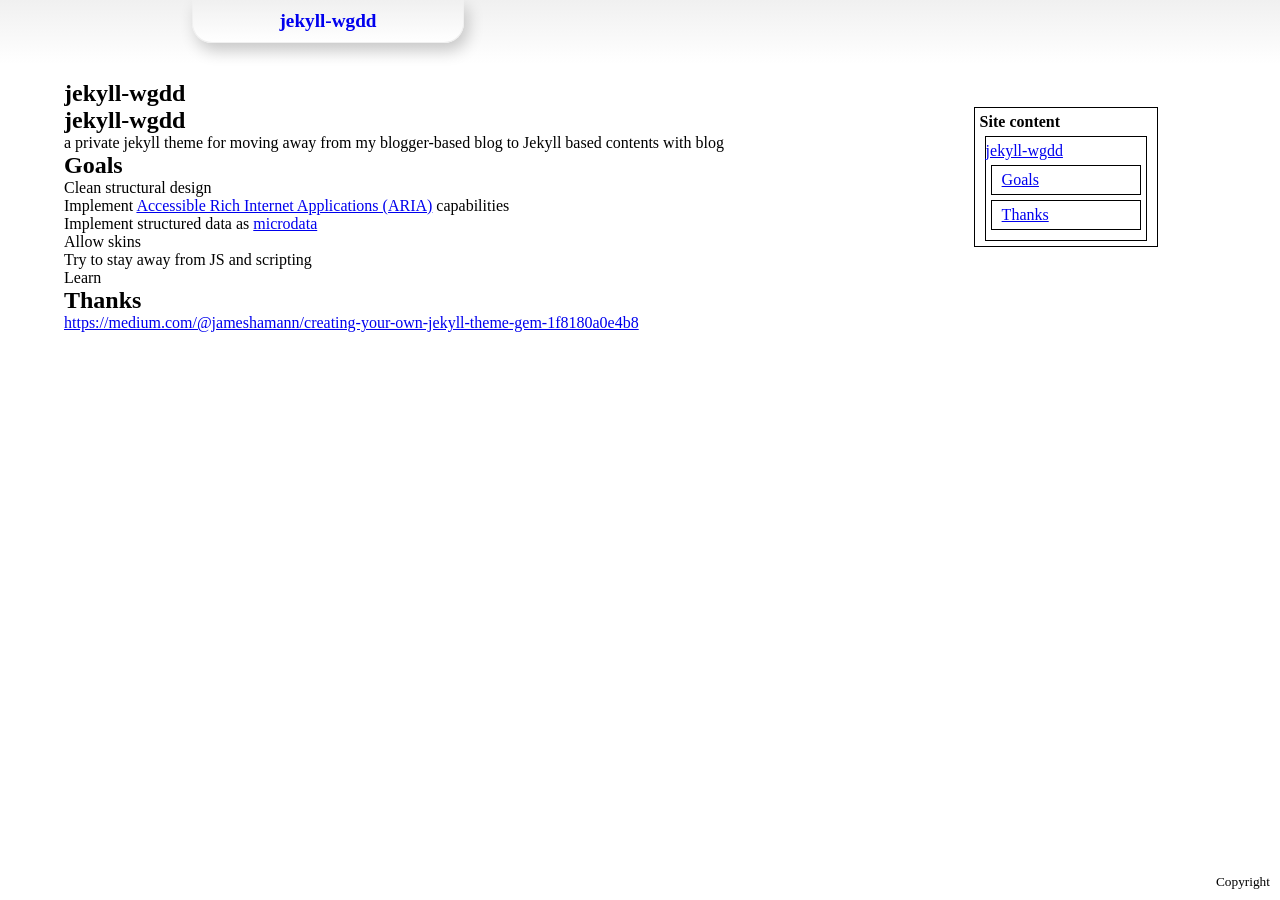
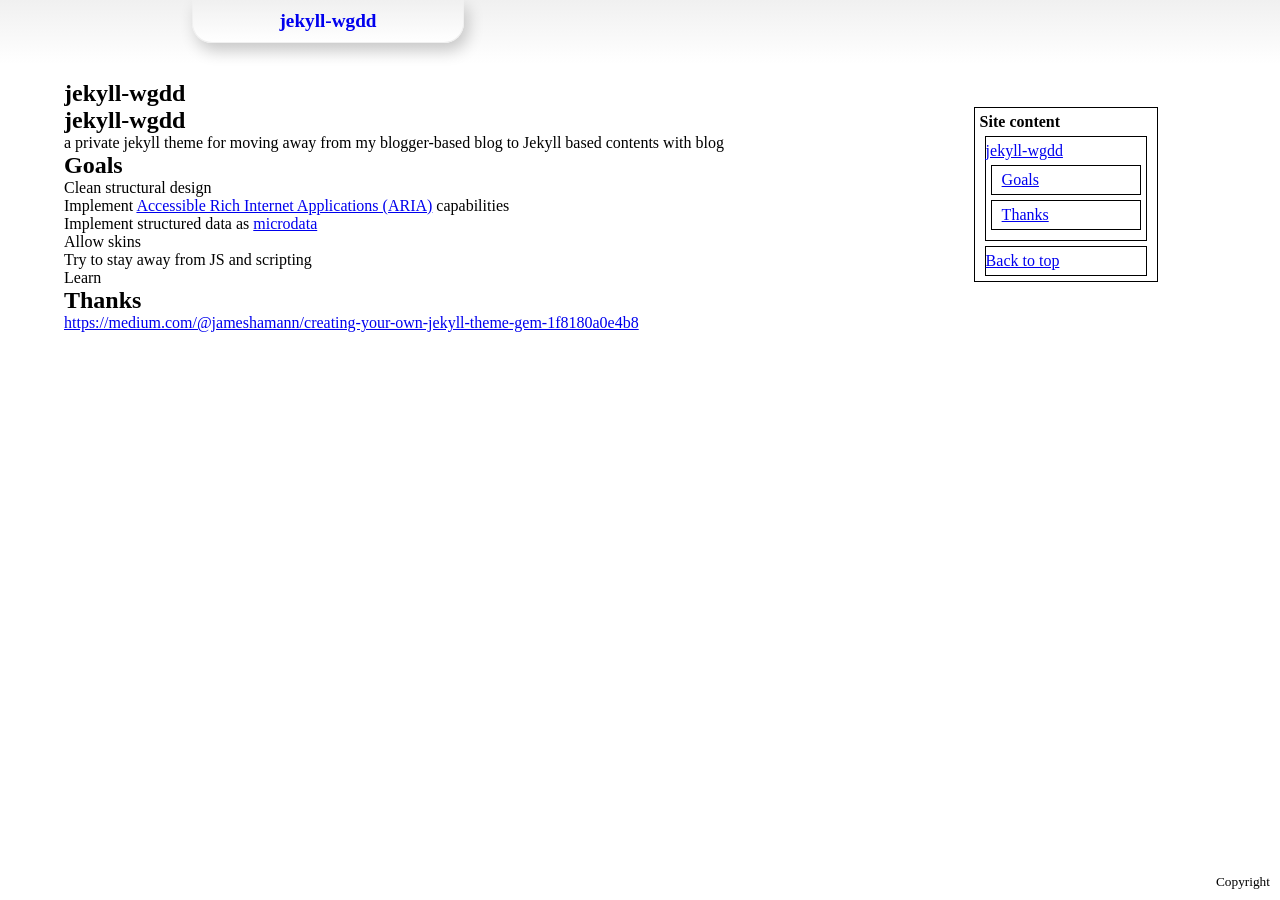
Before and after one commit to dleidert/jekyll-wgdd, a Jekyll site: the page built from README.md, in a window 1280 px wide. Built offline with Jekyll 4.4.1, drawn with Linux system fonts in a browser that asks for light colours; our own code applies the rules of GitHub Pages for plain Markdown files.

Commit message:
TOC up to h4 and add "back to top" link

```diff
--- a/_includes/page-toc.html
+++ b/_includes/page-toc.html
@@ -4,6 +4,9 @@
       <button class="page-toc-label">Open Site TOC</button>
       <h4 class="page-toc-label" id="page-toc-label">Site content</h4>
     </header>
-    {% include toc.html sanitize=true html=content h_min=1 h_max=6 class="page-toc-content" %}
+    {% include toc.html sanitize=true html=content h_min=1 h_max=4 class="page-toc-content" %}
+    <ul class="page-toc-content">
+      <li><a href="#">Back to top</a></li>
+    </ul>
   </nav>
 </aside>
```
